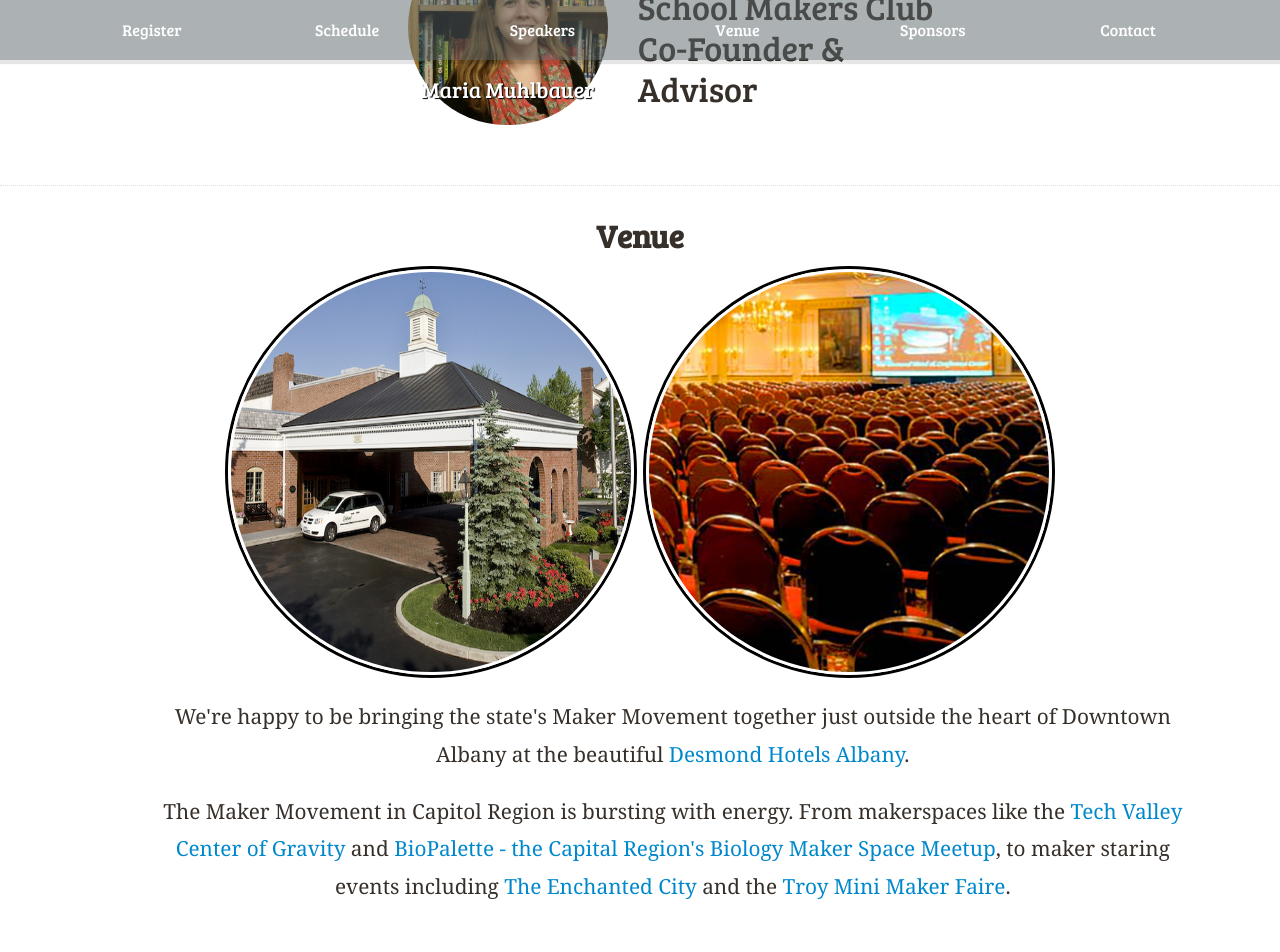
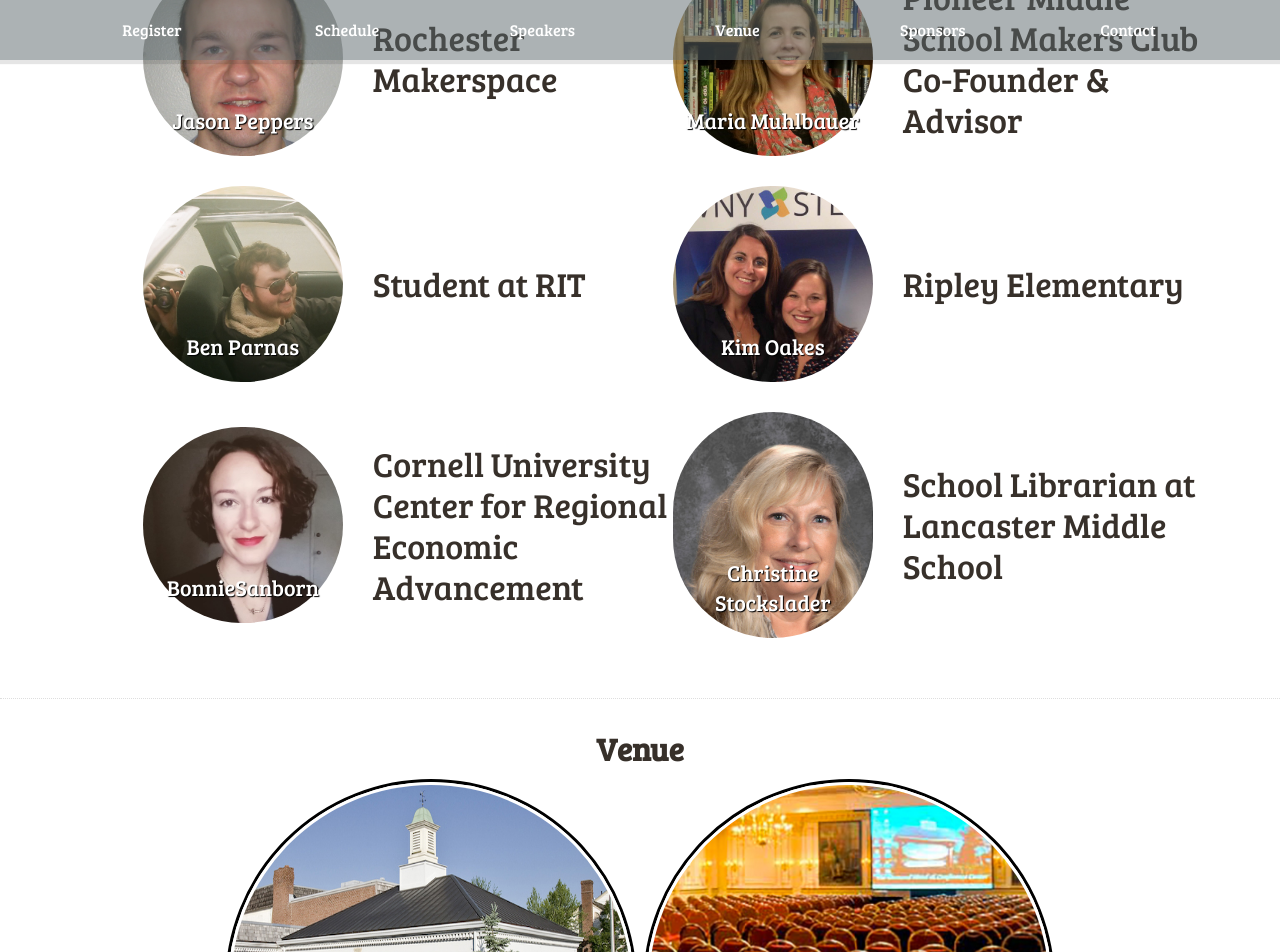
Before and after one commit to nysmakers/nysmakers.github.io, a Jekyll site: the page built from index.html, in a window 1280 px wide and 1400 px high, scrolled down 7789 px. Shown: the top 952 px of the window. Built offline with Jekyll 4.4.1, drawn with Linux system fonts in a browser that asks for light colours; some web fonts are replaced; comment, search, counter and statistics services are not loaded; some of the changed text lies outside the part shown.

Commit message:
Added 5 more speakers

```diff
--- a/2017/stylesheets/responsive.css
+++ b/2017/stylesheets/responsive.css
@@ -356,6 +356,21 @@
 #speakers #mariamuhlbauer {
   background: url("/images/speakers/MariaMuhlbauer.jpg") no-repeat;
   background-position-x: 35%; }
+#speakers #benparnas {
+  background: url("/images/speakers/BenParnas.jpg") no-repeat;
+  background-position-x: 35%; }
+#speakers #kimberlyoakes {
+  background: url("/images/speakers/KimberlyOakes.jpeg") no-repeat;
+  background-position-x: 35%; }
+#speakers #bonniesanborn {
+  background: url("/images/speakers/BonnieSanborn.jpg") no-repeat;
+  background-position-x: 35%; }
+#speakers #christinestockslader {
+  background: url("/images/speakers/ChristineStockslader.jpg") no-repeat;
+  background-position-x: 35%; }
+#speakers #loristahlvanbrackle {
+  background: url("/images/speakers/LoriStahlVanBrackle.jpg") no-repeat;
+  background-position-x: 35%; }
 
 @media screen and (max-width: 780px) {
   #speakers #talks td:last-child {
--- a/index.html
+++ b/index.html
@@ -224,6 +224,10 @@
         <td>Dir. of Technology at Poughkeepsie Day School</td>
       </tr>
       <tr>
+        <td><a href="https://twitter.com/loristava" id="loristahlvanbrackle">Lori Stahl-Van Brackle</a></td>
+        <td>NY Department of Education</td>
+      </tr>
+      <tr>
         <td><a href="http://www.casavisco.com" id="adineviscusi">Adine Viscusi</a></td>
         <td>Casa Visco</td>
       </tr>
@@ -274,6 +278,22 @@
       <tr>
         <td><a href="https://twitter.com/muhlbs83" id="mariamuhlbauer">Maria Muhlbauer</a></td>
         <td>Pioneer Middle School Makers Club Co-Founder & Advisor</td>
+      </tr>
+      <tr>
+        <td><a href="https://www.linkedin.com/in/beparnas/" id="benparnas">Ben Parnas</a></td>
+        <td>Student at RIT</td>
+      </tr>
+      <tr>
+        <td><a href="https://www.facebook.com/ripleycsd/" id="kimberlyoakes">Kim Oakes</a></td>
+        <td>Ripley Elementary</td>
+      </tr>
+      <tr>
+        <td><a href="http://blogs.cornell.edu/bosanbo/" id="bonniesanborn">BonnieSanborn</a></td>
+        <td>Cornell University Center for Regional Economic Advancement</td>
+      </tr>
+      <tr>
+        <td><a href="https://twitter.com/LMSLibrary" id="christinestockslader">Christine Stockslader</a></td>
+        <td>School Librarian at Lancaster Middle School</td>
       </tr>
     </table>
   </section>
```
Also changed, not shown: images/speakers/BenParnas.jpg (added), images/speakers/BonnieSanborn.jpg (added), images/speakers/ChristineStockslader.jpg (added), images/speakers/KimberlyOakes.jpeg (added), images/speakers/LoriStahlVanBrackle.jpg (added).
